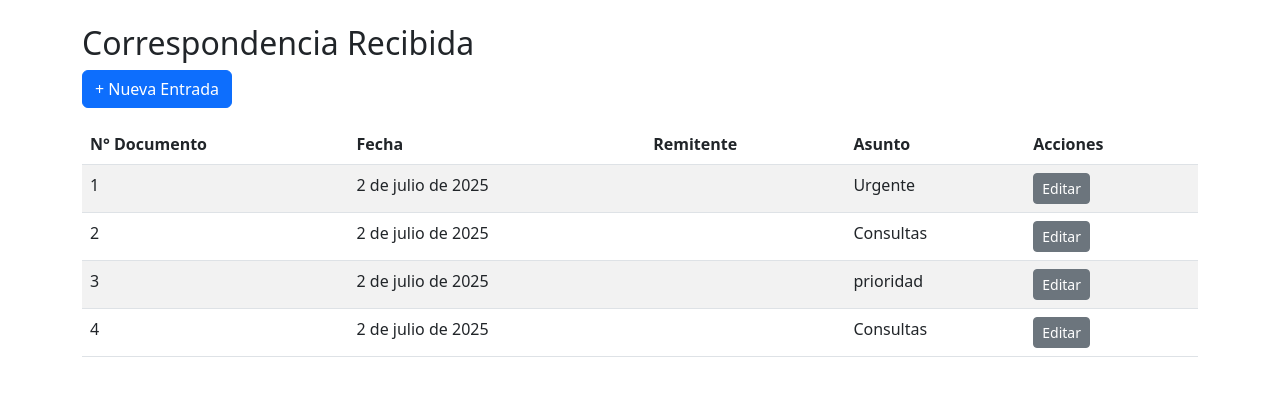
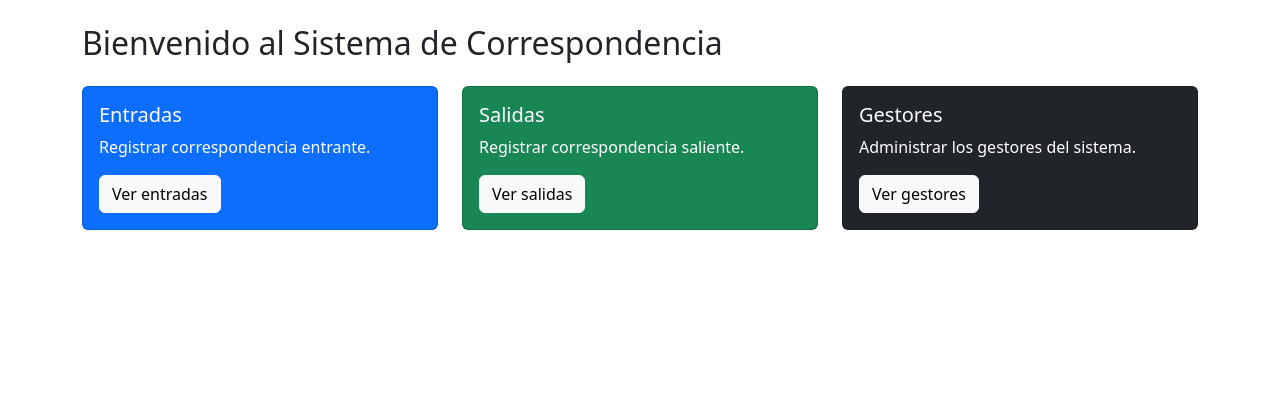
Before and after one commit to felipe1107/correspondencia_django, a Django app: template templates/correspondencia_app/dashboard.html in a window 1280 px wide. Shown: the part 56-452 px from the top of the page. Run offline with Django 5.2, Linux system fonts and the light colour scheme; the template is opened without the code that fills it: values that come from a table or form of the project are taken from there, others are empty; data comes from the database, SQL or seed files in the repository; parts of the project's set-up code (start-up, migrations or seed data) failed here and were passed over.

Commit message:
Publico última versión antes de revisar errores

```diff
--- a/correspondencia_app/urls.py
+++ b/correspondencia_app/urls.py
@@ -1,28 +1,26 @@
 from django.urls import path
 from . import views
+from django.contrib.auth import views as auth_views
 
 app_name = 'correspondencia_app'
 
 urlpatterns = [
     path('', views.dashboard, name='dashboard'),
-    path('entradas/', views.entrada_list, name='entrada_list'),
+    path('login/', auth_views.LoginView.as_view(template_name='registration/login.html'), name='login'),
+    path('logout/', auth_views.LogoutView.as_view(next_page='correspondencia_app:login'), name='logout'),
+
+    path('entradas/', views.entradas_list, name='entradas_list'),
     path('entradas/nueva/', views.entrada_create, name='entrada_create'),
-    path('entradas/editar/<int:pk>/', views.entrada_update, name='entrada_update'),
-    path('entradas/eliminar/<int:pk>/', views.entrada_delete, name='entrada_delete'),
+    path('entradas/<int:pk>/editar/', views.entrada_update, name='entrada_update'),
+    path('entradas/<int:pk>/eliminar/', views.entrada_delete, name='entrada_delete'),
 
-    path('salidas/', views.salida_list, name='salida_list'),
+    path('salidas/', views.salidas_list, name='salidas_list'),
     path('salidas/nueva/', views.salida_create, name='salida_create'),
-    path('salidas/editar/<int:pk>/', views.salida_update, name='salida_update'),
-    path('salidas/eliminar/<int:pk>/', views.salida_delete, name='salida_delete'),
+    path('salidas/<int:pk>/editar/', views.salida_update, name='salida_update'),
+    path('salidas/<int:pk>/eliminar/', views.salida_delete, name='salida_delete'),
 
-    path('gestores/', views.gestor_list, name='gestor_list'),
+    path('gestores/', views.gestores_list, name='gestores_list'),
     path('gestores/nuevo/', views.gestor_create, name='gestor_create'),
-    path('gestores/editar/<int:pk>/', views.gestor_update, name='gestor_update'),
-    path('gestores/eliminar/<int:pk>/', views.gestor_delete, name='gestor_delete'),
-
-    path('entradas_por_mes/', views.entradas_por_mes, name='entradas_por_mes'),
-    path('salidas_por_mes/', views.salidas_por_mes, name='salidas_por_mes'),
-
-    path('login/', views.login_view, name='login'),
-    path('logout/', views.logout_view, name='logout'),
+    path('gestores/<int:pk>/editar/', views.gestor_update, name='gestor_update'),
+    path('gestores/<int:pk>/eliminar/', views.gestor_delete, name='gestor_delete'),
 ]
--- a/templates/correspondencia_app/dashboard.html
+++ b/templates/correspondencia_app/dashboard.html
@@ -1,35 +1,38 @@
 {% extends 'correspondencia_app/base.html' %}
-{% block title %}Entradas{% endblock %}
+{% block title %}Inicio{% endblock %}
 
 {% block content %}
-<h2>Correspondencia Recibida</h2>
-<a class="btn btn-primary mb-3" href="{% url 'correspondencia_app:entrada_create' %}">+ Nueva Entrada</a>
-<table class="table table-striped">
-    <thead>
-        <tr>
-            <th>N° Documento</th>
-            <th>Fecha</th>
-            <th>Remitente</th>
-            <th>Asunto</th>
-            <th>Acciones</th>
-        </tr>
-    </thead>
-    <tbody>
-        {% for entrada in entradas %}
-        <tr>
-            <td>{{ entrada.numero_documento }}</td>
-            <td>{{ entrada.fecha_recepcion }}</td>
-            <td>{{ entrada.remitente }}</td>
-            <td>{{ entrada.asunto }}</td>
-            <td>
-                <a class="btn btn-sm btn-secondary" href="{% url 'correspondencia_app:entrada_edit' entrada.id %}">Editar</a>
-            </td>
-        </tr>
-        {% empty %}
-        <tr>
-            <td colspan="5">No hay entradas registradas.</td>
-        </tr>
-        {% endfor %}
-    </tbody>
-</table>
+<h2>Bienvenido al Sistema de Correspondencia</h2>
+
+<div class="row mt-4">
+    <div class="col-md-4">
+        <div class="card text-white bg-primary mb-3">
+            <div class="card-body">
+                <h5 class="card-title">Entradas</h5>
+                <p class="card-text">Registrar correspondencia entrante.</p>
+                <a href="{% url 'correspondencia_app:entrada_list' %}" class="btn btn-light">Ver entradas</a>
+            </div>
+        </div>
+    </div>
+
+    <div class="col-md-4">
+        <div class="card text-white bg-success mb-3">
+            <div class="card-body">
+                <h5 class="card-title">Salidas</h5>
+                <p class="card-text">Registrar correspondencia saliente.</p>
+                <a href="{% url 'correspondencia_app:salida_list' %}" class="btn btn-light">Ver salidas</a>
+            </div>
+        </div>
+    </div>
+
+    <div class="col-md-4">
+        <div class="card text-white bg-dark mb-3">
+            <div class="card-body">
+                <h5 class="card-title">Gestores</h5>
+                <p class="card-text">Administrar los gestores del sistema.</p>
+                <a href="{% url 'correspondencia_app:gestor_list' %}" class="btn btn-light">Ver gestores</a>
+            </div>
+        </div>
+    </div>
+</div>
 {% endblock %}
```
Also changed, not shown: correspondencia_app/views.py (+25 -61 lines).
